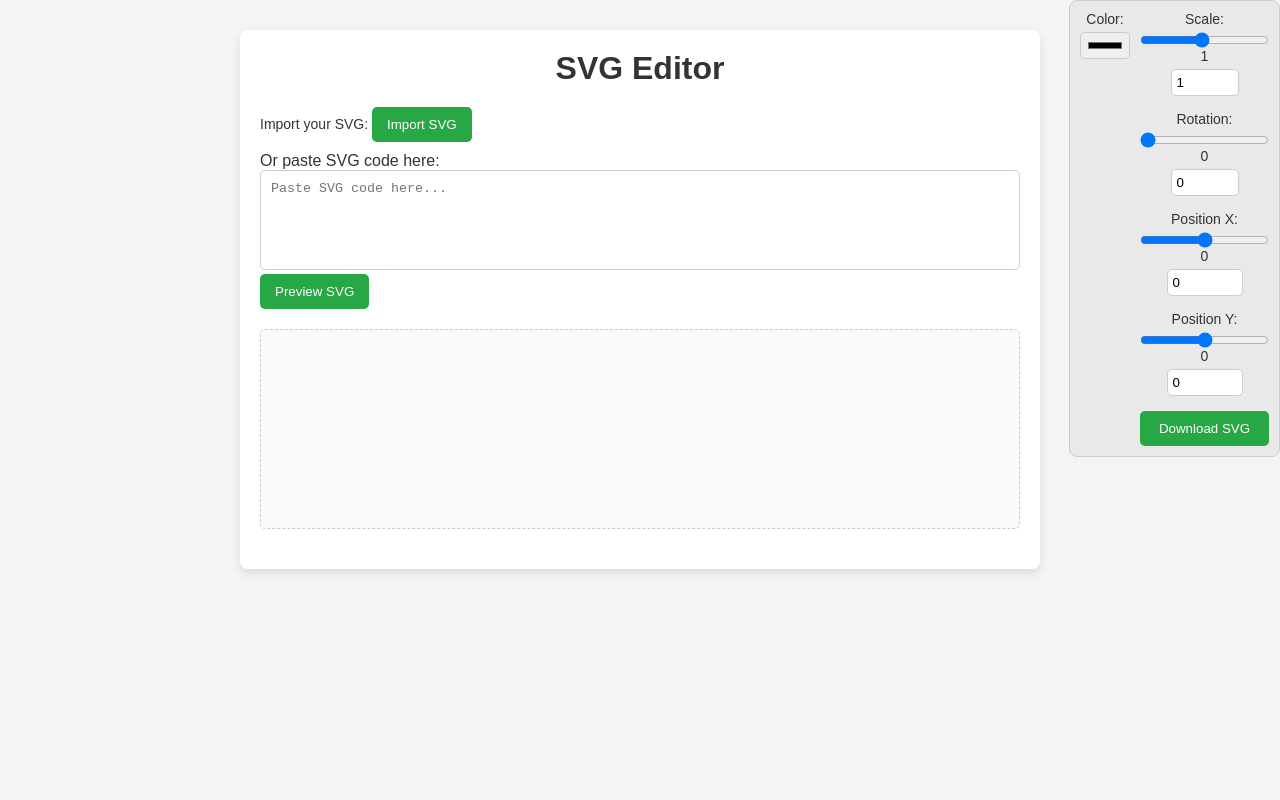
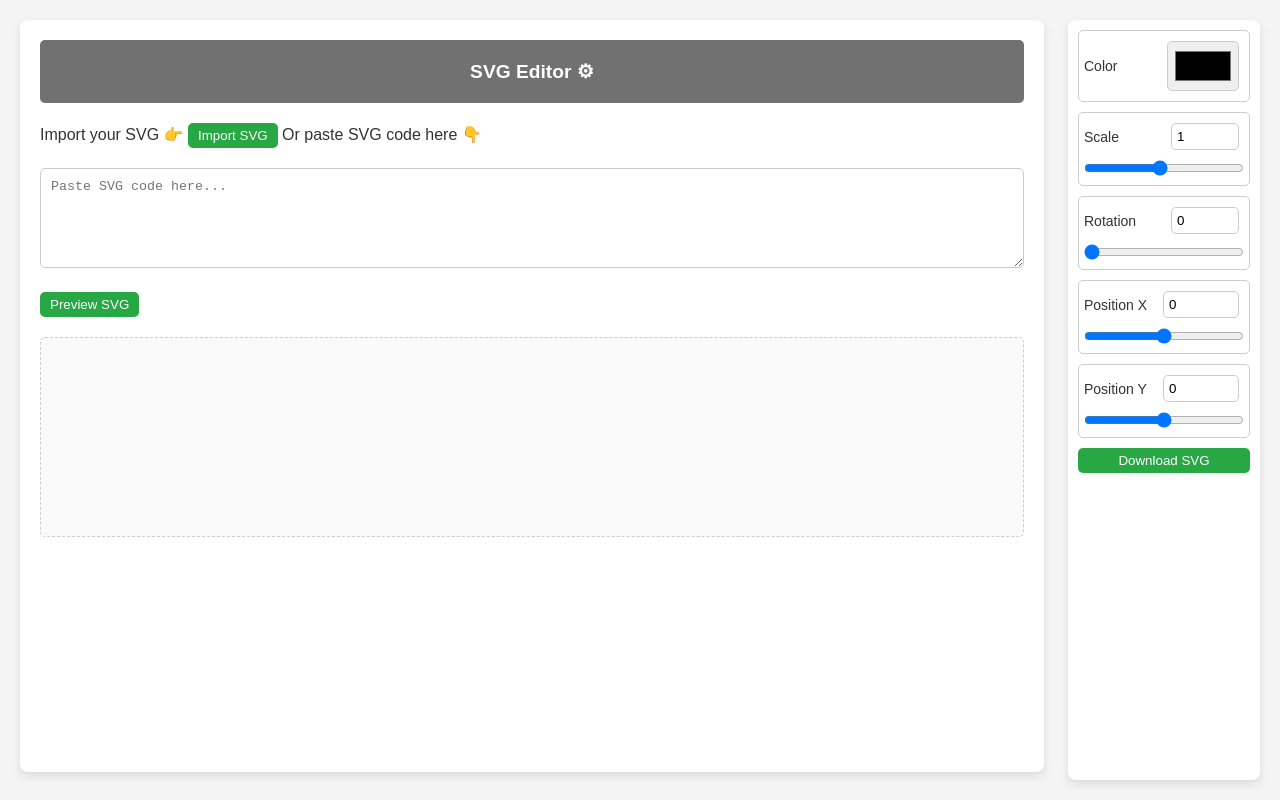
Before and after one commit to TheMIU/svg-editor, a plain HTML site: page index.html in a window 1280 px wide. Drawn offline with Linux system fonts and the light colour scheme.

Commit message:
update: readme, styles

```diff
--- a/index.html
+++ b/index.html
@@ -4,48 +4,67 @@
 <head>
     <meta charset="UTF-8">
     <meta name="viewport" content="width=device-width, initial-scale=1.0">
-    <title>SVG Editor with Tools</title>
+    <title>SVG Editor</title>
+    <link type="image/png" sizes="16x16" rel="icon" href="favicon.png">
     <link rel="stylesheet" href="styles.css">
 </head>
 
 <body>
     <div class="editor-container">
-        <h1>SVG Editor</h1>
+        <h1 class="title">SVG Editor ⚙</h1>
         <div class="import-section">
-            <label>Import your SVG:
+            <p>Import your SVG 👉
                 <button id="importBtn">Import SVG</button>
-            </label>
-            <p>Or paste SVG code here:</p>
+                Or paste SVG code here 👇
+            </p>
             <textarea id="svgInput" placeholder="Paste SVG code here..."></textarea>
             <button id="previewBtn">Preview SVG</button>
         </div>
 
         <div id="tools">
-            <label>Color: <input type="color" id="colorPicker"></label>
             <div class="slider-group">
-                <label>Scale:
+                <div class="slider-group-item">
+                    <div class="slider-item">
+                        <label>Color </label>
+                        <input type="color" id="colorPicker">
+                    </div>
+                </div>
+
+                <div class="slider-group-item">
+                    <div class="slider-item">
+                        <label>Scale </label>
+                        <input type="number" id="scaleInput" min="0.1" max="2" step="0.1" value="1">
+                    </div>
                     <input type="range" id="scaleRange" min="0.1" max="2" step="0.1" value="1">
                     <span id="scaleValue">1</span>
-                    <input type="number" id="scaleInput" min="0.1" max="2" step="0.1" value="1">
-                </label>
+                </div>
 
-                <label>Rotation:
+                <div class="slider-group-item">
+                    <div class="slider-item">
+                        <label>Rotation </label>
+                        <input type="number" id="rotationInput" min="0" max="360" step="1" value="0">
+                    </div>
                     <input type="range" id="rotationRange" min="0" max="360" step="1" value="0">
                     <span id="rotationValue">0</span>
-                    <input type="number" id="rotationInput" min="0" max="360" step="1" value="0">
-                </label>
+                </div>
 
-                <label>Position X:
+                <div class="slider-group-item">
+                    <div class="slider-item">
+                        <label>Position X </label>
+                        <input type="number" id="posXInput" min="-100" max="100" step="5" value="0">
+                    </div>
                     <input type="range" id="posXRange" min="-100" max="100" step="5" value="0">
                     <span id="posXValue">0</span>
-                    <input type="number" id="posXInput" min="-100" max="100" step="5" value="0">
-                </label>
+                </div>
 
-                <label>Position Y:
+                <div class="slider-group-item">
+                    <div class="slider-item">
+                        <label>Position Y </label>
+                        <input type="number" id="posYInput" min="-100" max="100" step="5" value="0">
+                    </div>
                     <input type="range" id="posYRange" min="-100" max="100" step="5" value="0">
                     <span id="posYValue">0</span>
-                    <input type="number" id="posYInput" min="-100" max="100" step="5" value="0">
-                </label>
+                </div>
 
                 <button id="downloadBtn">Download SVG</button>
             </div>
--- a/styles.css
+++ b/styles.css
@@ -11,8 +11,9 @@ body {
 }
 
 .editor-container {
-    max-width: 800px;
-    margin: 30px auto;
+    max-width: 80vw;
+    min-height: 94vh;
+    margin: 20px;
     padding: 20px;
     background-color: #fff;
     border-radius: 8px;
@@ -39,22 +40,28 @@ textarea {
     padding: 10px;
     border-radius: 5px;
     border: 1px solid #ccc;
-    resize: none;
+    resize: vertical;
+
+    margin: 20px 0 20px 0;
 }
 
 #tools {
     display: flex;
     flex-wrap: wrap;
     gap: 10px;
-    margin-bottom: 20px;
+    margin: 20px;
     padding: 10px;
-    border: 1px solid #ccc;
+    /* border: 1px solid #ccc; */
     border-radius: 8px;
-    background-color: #e9e9e9;
+    background-color: white;
+    box-shadow: 0 4px 10px rgba(0, 0, 0, 0.1);
 
     position: fixed;
     top: 0;
     right: 0;
+    bottom: 0;
+
+    width: 15vw;
 }
 
 .tool {
@@ -75,22 +82,31 @@ label {
     display: flex;
     flex-direction: column;
     align-items: center;
-    margin-bottom: 5px;
     font-size: 14px;
-    /* Adjust font size for better readability */
 }
 
 input[type="range"] {
     width: 100%;
-    /* Full width for the sliders */
     margin-top: 5px;
-    /* Space between label and slider */
 }
 
 .slider-group {
     display: flex;
     flex-direction: column;
     gap: 10px;
+    width: 100%;
+}
+
+.slider-group-item {
+    border: 1px solid #ccc;
+    border-radius: 5px;
+    padding: 5px;
+}
+
+.slider-item {
+    display: flex;
+    align-items: center;
+    justify-content: space-between;
 }
 
 #svgPreview {
@@ -108,7 +124,7 @@ button {
     color: white;
     border: none;
     border-radius: 5px;
-    padding: 10px 15px;
+    padding: 5px 10px;
     cursor: pointer;
     transition: background-color 0.3s;
 }
@@ -117,11 +133,31 @@ button:hover {
     background-color: #218838;
 }
 
-input[type="number"],
-input[type="color"] {
-    margin-top: 5px;
-
+input[type="number"] {
+    margin: 5px;
     padding: 5px;
     border: 1px solid #ccc;
     border-radius: 5px;
+    min-width: 50px;
 }
+
+input[type="color"] {
+    margin: 5px;
+    padding: 5px;
+    border: 1px solid #ccc;
+    border-radius: 5px;
+    height: 50px;
+    min-width: 45%;
+}
+
+span {
+    display: none;
+}
+
+.title {
+    background-color: #717171;
+    color: white;
+    padding: 20px;
+    font-size: larger;
+    border-radius: 5px;
+}
```
Also changed, not shown: favicon.png (added), 1 other file.
